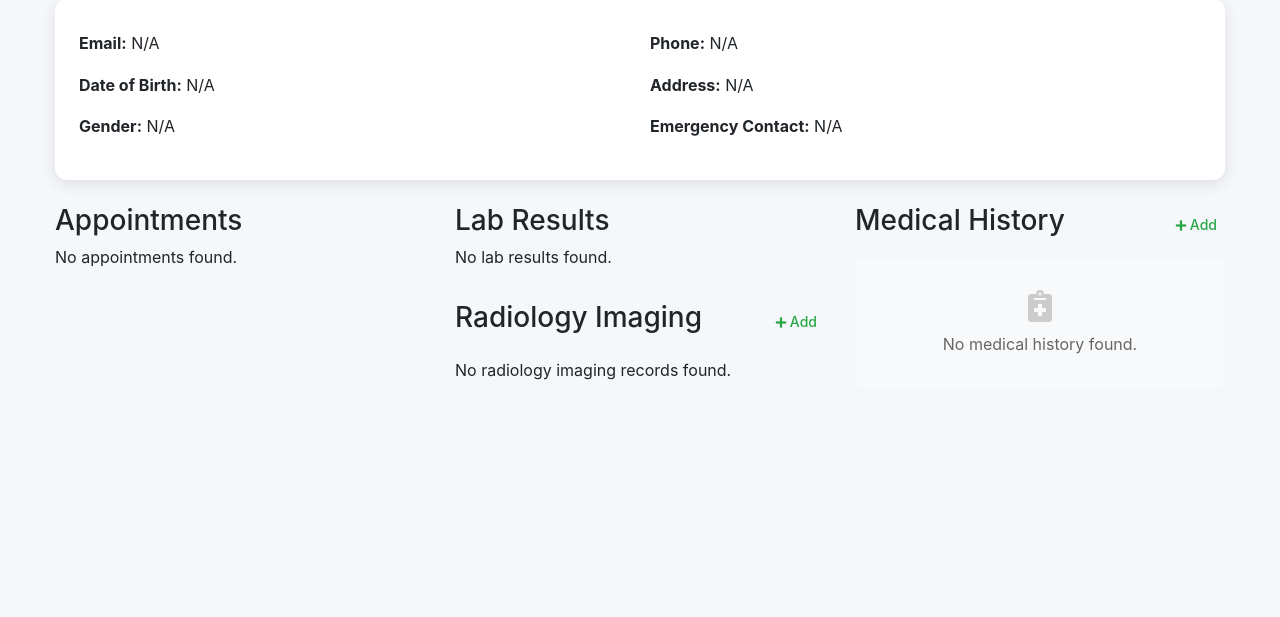
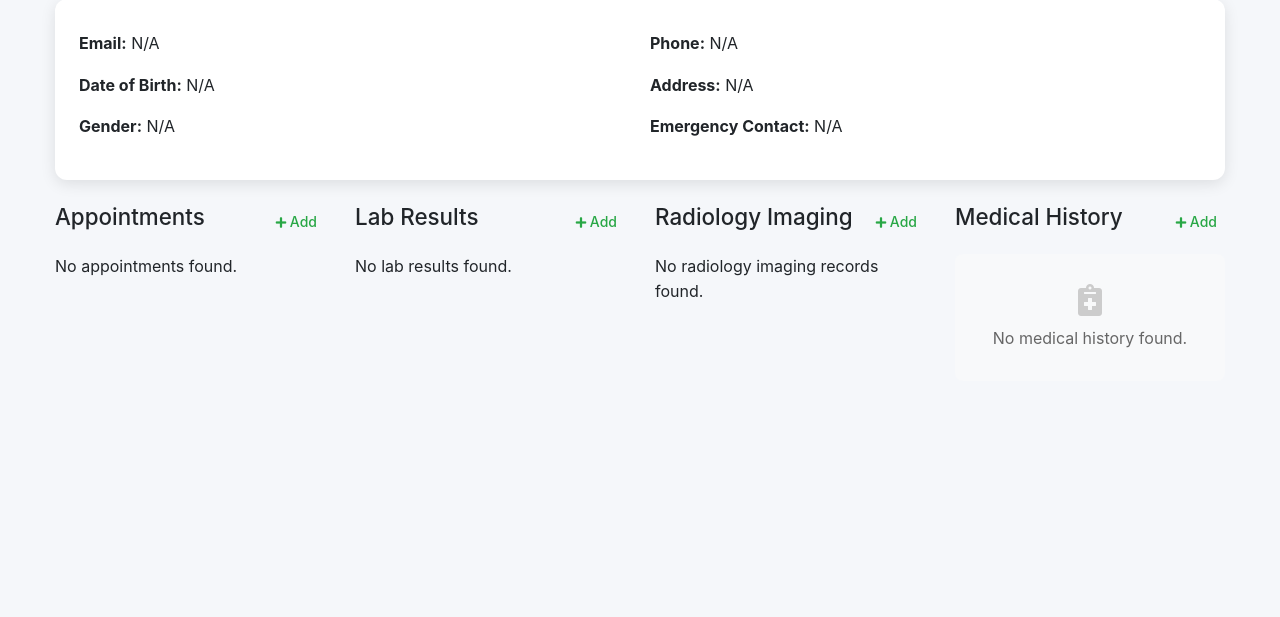
Before and after one commit to Mhd-Bashi/EHR, a Flask app: template templates/view_patient.html in a window 1280 px wide. Shown: the part 199-816 px from the top of the page. Run offline with Flask 3, Linux system fonts and the light colour scheme; the template is opened without the code that fills it, so the values that code supplies are empty.

Commit message:
feat: Enhance patient view with improved layout and styling for appointments, lab results, radiology imaging, and medical history sections

```diff
--- a/templates/view_patient.html
+++ b/templates/view_patient.html
@@ -55,6 +55,14 @@
         border-color: #28a745;
         color: white;
         transform: translateY(-1px);
+    }
+    /* Override Bootstrap grid system for col-md-4 */
+    @media (min-width: 768px) {
+        .col-md-4 {
+            -ms-flex: unset !important;
+            flex: unset !important;
+            max-width: unset !important;
+        }
     }
 </style>
 {% endblock %}
@@ -119,32 +127,96 @@
     {% endif %}
 
     <div class="row">
-        <div class="col-md-4">
-            <h3>Appointments</h3>
+        <div class="col-md-4" style="width: 25%;">
+            <div style="display: flex; justify-content: space-between; align-items: center; margin-bottom: 15px;">
+                <h3 style="font-size: 1.40rem;">Appointments</h3>
+                <a href="{{ url_for('schedule_appointment') }}?patient_id={{ patient.id }}"
+                   class="btn btn-outline-success btn-sm" title="Schedule Appointment">
+                    <i class="fas fa-plus"></i> Add
+                </a>
+            </div>
             {% if appointments %}
-                <ul>
                 {% for appt in appointments %}
-                    <li>{{ appt.date.strftime('%Y-%m-%d') }} - {{ appt.status.value.title() }}</li>
+                    <div style="background: #f8f9fa; padding: 15px; margin-bottom: 10px; border-radius: 8px; border: 4px solid #007bff;">
+                        <div style="display: flex; justify-content: space-between; align-items: start;">
+                            <div style="flex-grow: 1;">
+                                <div style="font-weight: 600; color: #333; margin-bottom: 5px;">
+                                    {{ appt.date.strftime('%Y-%m-%d') }}
+                                </div>
+                                <div style="color: #666; font-size: 0.9rem; margin-bottom: 8px;">
+                                    Status: {{ appt.status.value.title() }}
+                                </div>
+                                {% if appt.time %}
+                                    <div style="color: #555; font-size: 0.9rem;">
+                                        Time: {{ appt.time.strftime('%I:%M %p') if appt.time else 'Not specified' }}
+                                    </div>
+                                {% endif %}
+                            </div>
+                                <div class="btn-group btn-group-sm" role="group" style="margin-left: 10px;">
+
+                                <a href="{{ url_for('edit_appointment', appointment_id=appt.id) }}"
+                                   class="btn btn-outline-warning btn-sm" title="Edit Appointment">
+                                    <i class="fas fa-edit"></i>
+                                </a>
+                                <form method="POST" action="{{ url_for('delete_appointment', appointment_id=appt.id) }}"
+                                      style="display: inline;"
+                                      onsubmit="return confirm('Are you sure you want to delete this appointment?')">
+                                    <button type="submit" class="btn btn-outline-danger btn-sm" title="Delete Appointment">
+                                        <i class="fas fa-trash"></i>
+                                    </button>
+                                </form>
+                                </div>
+                        </div>
+                    </div>
                 {% endfor %}
-                </ul>
             {% else %}
                 <p>No appointments found.</p>
             {% endif %}
         </div>
-        <div class="col-md-4">
-            <h3>Lab Results</h3>
+        <div class="col-md-4" style="width: 25%;">
+            <div style="display: flex; justify-content: space-between; align-items: center; margin-bottom: 15px;">
+                <h3 style="font-size: 1.40rem;">Lab Results</h3>
+                <a href="{{ url_for('add_lab_result') }}?patient_id={{ patient.id }}"
+                   class="btn btn-outline-success btn-sm" title="Add Lab Result">
+                    <i class="fas fa-plus"></i> Add
+                </a>
+            </div>
             {% if lab_results %}
-                <ul>
                 {% for lab in lab_results %}
-                    <li>{{ lab.date.strftime('%Y-%m-%d') }} - {{ lab.result }}</li>
+                    <div style="background: #f8f9fa; padding: 15px; margin-bottom: 10px; border-radius: 8px; border: 4px solid #ffc107;">
+                        <div style="display: flex; justify-content: space-between; align-items: start;">
+                            <div style="flex-grow: 1;">
+                                <div style="font-weight: 600; color: #333; margin-bottom: 5px;">
+                                    {{ lab.date.strftime('%Y-%m-%d') }}
+                                </div>
+                                <div style="color: #555; font-size: 0.9rem;">
+                                    {{ lab.result }}
+                                </div>
+                            </div>
+                                <div class="btn-group btn-group-sm" role="group" style="margin-left: 10px;">
+
+                                <a href="{{ url_for('edit_lab_result', lab_result_id=lab.id) }}"
+                                   class="btn btn-outline-warning btn-sm" title="Edit Lab Result">
+                                    <i class="fas fa-edit"></i>
+                                </a>
+                                <form method="POST" action="{{ url_for('delete_lab_result', lab_result_id=lab.id) }}"
+                                      style="display: inline;"
+                                      onsubmit="return confirm('Are you sure you want to delete this lab result?')">
+                                    <button type="submit" class="btn btn-outline-danger btn-sm" title="Delete Lab Result">
+                                        <i class="fas fa-trash"></i>
+                                    </button>
+                                </form>
+                                </div>
+                        </div>
+                    </div>
                 {% endfor %}
-                </ul>
             {% else %}
                 <p>No lab results found.</p>
             {% endif %}
-
-            <div style="display: flex; justify-content: space-between; align-items: center; margin-bottom: 15px; margin-top: 30px;">
-                <h3>Radiology Imaging</h3>
+        </div>
+        <div class="col-md-4" style="width: 25%;">
+            <div style="display: flex; justify-content: space-between; align-items: center; margin-bottom: 15px;">
+                <h3 style="font-size: 1.40rem;">Radiology Imaging</h3>
                 <a href="{{ url_for('add_radiology_imaging') }}?patient_id={{ patient.id }}"
                 class="btn btn-outline-success btn-sm" title="Add Radiology Record">
                 <i class="fas fa-plus"></i> Add
@@ -152,7 +224,7 @@
             </div>
             {% if radiology_imaging %}
                 {% for imaging in radiology_imaging %}
-                    <div style="background: #f8f9fa; padding: 15px; margin-bottom: 10px; border-radius: 8px; border-left: 4px solid #6c757d;">
+                    <div style="background: #f8f9fa; padding: 15px; margin-bottom: 10px; border-radius: 8px; border: 4px solid #6c757d;">
                         <div style="display: flex; justify-content: space-between; align-items: start;">
                             <div style="flex-grow: 1;">
                                 <div style="font-weight: 600; color: #333; margin-bottom: 5px;">
@@ -170,7 +242,8 @@
                                     </div>
                                 {% endif %}
                             </div>
-                            <div style="display: flex; gap: 5px;">
+                                <div class="btn-group btn-group-sm" role="group" style="margin-left: 10px;">
+
                                 <a href="{{ url_for('edit_radiology_imaging', imaging_id=imaging.id) }}"
                                 class="btn btn-outline-warning btn-sm" title="Edit Radiology Record">
                                     <i class="fas fa-edit"></i>
@@ -190,9 +263,9 @@
                 <p>No radiology imaging records found.</p>
             {% endif %}
         </div>
-        <div class="col-md-4">
+        <div class="col-md-4" style="width: 25%;">
             <div style="display: flex; justify-content: space-between; align-items: center; margin-bottom: 15px;">
-                <h3>Medical History</h3>
+                <h3 style="font-size: 1.40rem;">Medical History</h3>
                 <a href="{{ url_for('add_medical_history') }}?patient_id={{ patient.id }}"
                    class="btn btn-outline-success btn-sm" title="Add Medical History">
                     <i class="fas fa-plus"></i> Add
@@ -200,7 +273,7 @@
             </div>
             {% if medical_histories %}
                 {% for history, allergy in medical_histories %}
-                    <div style="background: #f8f9fa; padding: 15px; margin-bottom: 10px; border-radius: 8px; border-left: 4px solid #17a2b8;">
+                    <div style="background: #f8f9fa; padding: 15px; margin-bottom: 10px; border-radius: 8px; border: 4px solid #17a2b8;">
                         <div style="display: flex; justify-content: space-between; align-items: start;">
                             <div style="flex-grow: 1;">
                                 <div style="font-weight: 600; color: #333; margin-bottom: 5px;">
@@ -214,7 +287,7 @@
                                 </div>
                             </div>
                             <div class="btn-group btn-group-sm" role="group" style="margin-left: 10px;">
-                                <button class="btn btn-outline-warning btn-sm" title="Edit Medical History" onclick="editMedicalHistory({{ history.id }})">
+                                <button style="margin-right: 5px" class="btn btn-outline-warning btn-sm" title="Edit Medical History" onclick="editMedicalHistory({{ history.id }})">
                                     <i class="fas fa-edit"></i>
                                 </button>
                                 <button class="btn btn-outline-danger btn-sm" title="Delete Medical History"
```
Lines whose indentation alone changed are shown as unchanged.
